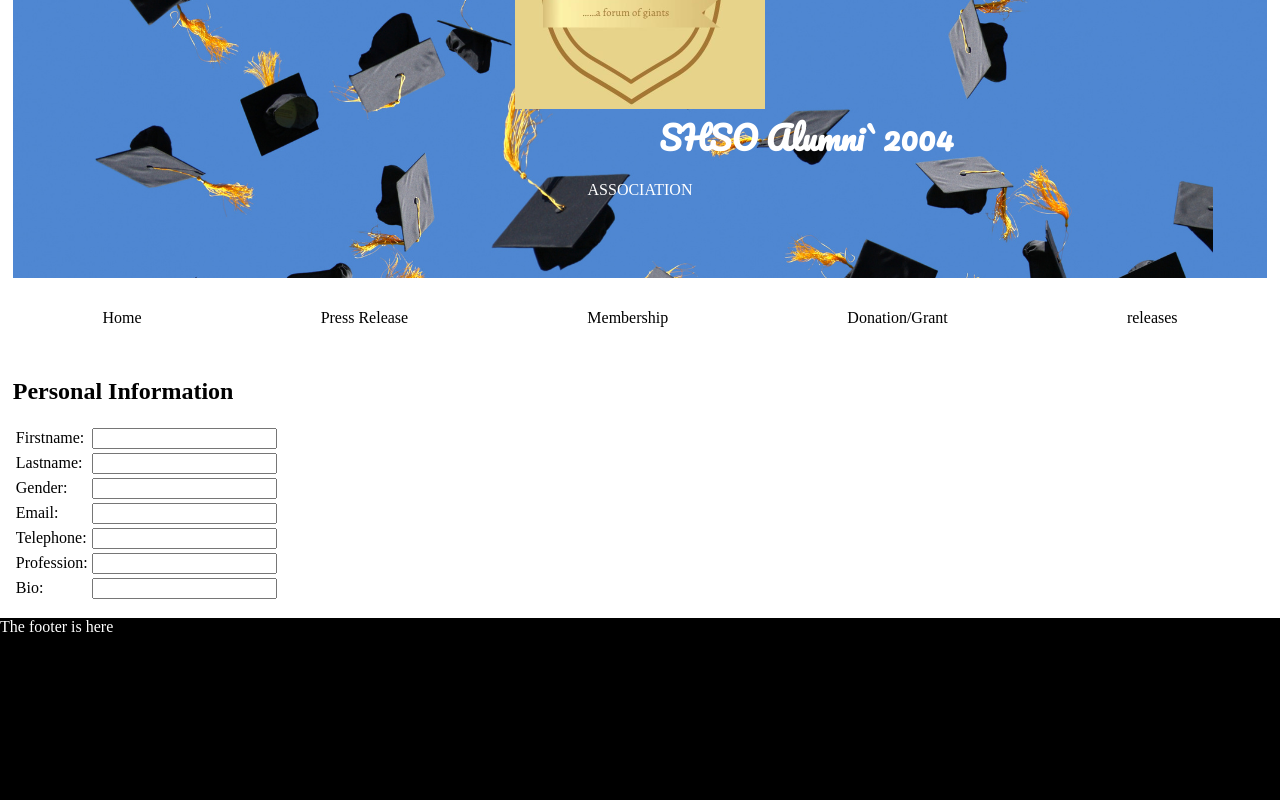
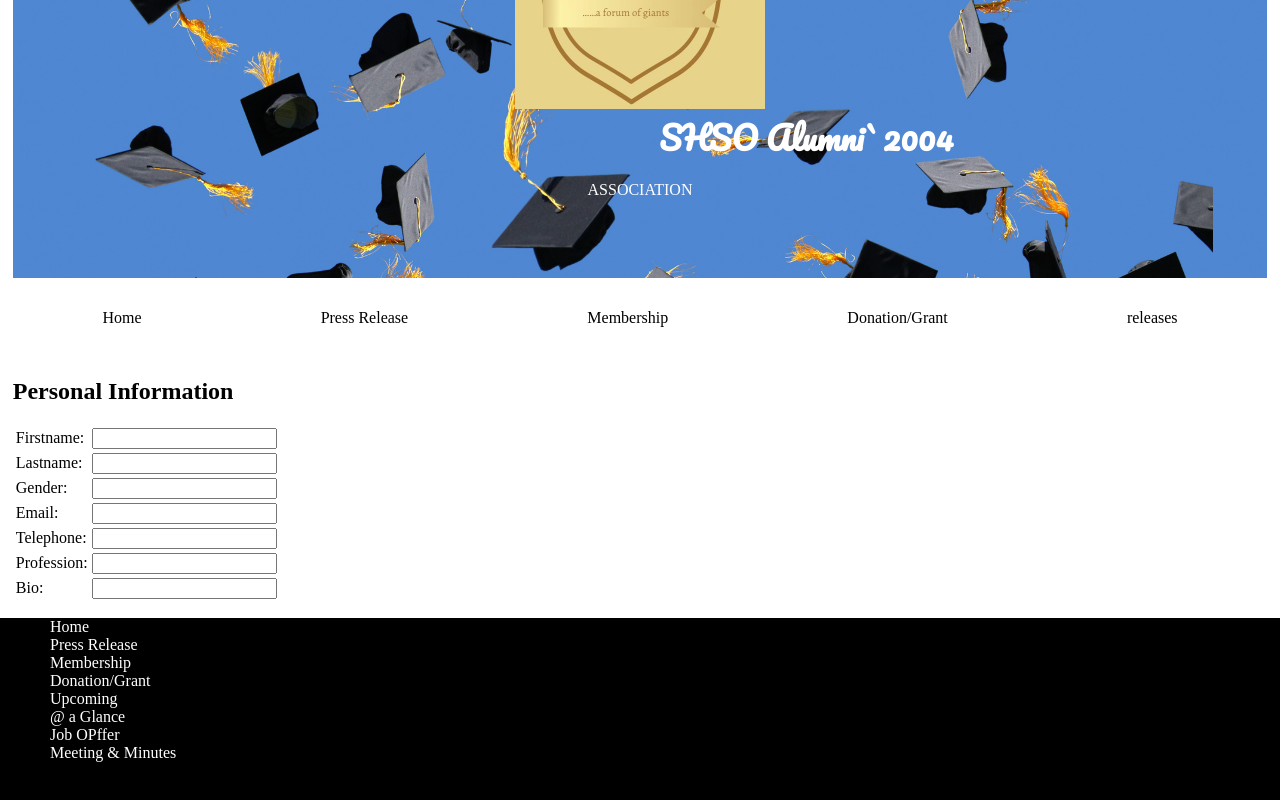
Before and after one commit to henorch/shso, a React (Create React App) app: page /membership in a window 1280 px wide. Shown: the part 212-1012 px from the top of the page. Built offline with nearby package versions, Linux system fonts and the light colour scheme; a web font is replaced by a local one.

Commit message:
membership working

```diff
--- a/src/body/body.components.tsx
+++ b/src/body/body.components.tsx
@@ -1,4 +1,6 @@
+import { useState } from "react";
 import CoreValues from "../components/Core/cores.component"
+import Donation from "../components/DonationModel";
 import Glance from "../components/glance/glance.component";
 import RoadMap from "../components/roadmap/road.component"
 import About from "../routes/about/about.routes"
@@ -8,13 +10,18 @@ import "./body.style.scss"
 
 import { Routes, Route } from 'react-router-dom';
 const Body = () => {
+    const [isDonate, setIsDonate] = useState<Boolean>(false)
     return (
+        <>
+            {isDonate && <Donation />}
             <Routes>
                 <Route path="/" element={<HomeContext />} />
                 <Route path="/about" element={<About />} />
                 <Route path="/glance" element={<Glance />} />
                 <Route path="/membership" element={<MemberShipForm />} />
+
             </Routes>
+        </>
     )
 }
 export default Body
--- /dev/null
+++ b/src/components/DonationModel.tsx
@@ -0,0 +1,41 @@
+const Donation = () => {
+    return (
+        <div style={{
+            background: "#ffefef",
+            opacity: 0.9,
+            display: 'flex',
+            flexDirection: "column",
+            justifyContent: 'center',
+            padding: 3,
+            position: 'fixed',
+            top: 60,
+            left: 10,
+            alignItems: 'center',
+            textAlign: 'center',
+            zIndex: 1,
+            boxShadow: '2px 2px 2px grey'
+        }}>
+            <span style={{
+                position: 'fixed',
+                top: 5,
+                left: 380,
+                width: 40,
+                height: 40,
+                display: 'flex',
+                justifyContent: 'center',
+                alignItems: 'center',
+                borderRadius: 50,
+                background: 'white'
+            }}>X</span>
+            <h2>All <b>Subscriptions, Donation and Grants</b></h2>
+            <b>Should be made to the association account</b>
+            <h2>Union Bank</h2>
+            <span style={{
+                fontSize: 50,
+                fontWeight: 'bold',
+            }}>0209344980</span>
+            <h2>State hight school oyewole</h2></div >
+    )
+}
+
+export default Donation;
--- a/src/components/header/stickyNav.tsx
+++ b/src/components/header/stickyNav.tsx
@@ -1,5 +1,7 @@
 import { Link } from "react-router-dom"
 import './header.style.scss'
+import { useState } from "react"
+
 
 
 const StickyNav = () => {
@@ -10,7 +12,7 @@ const StickyNav = () => {
             <Link to="/">Membership</Link>
             <Link to="/">Donation/Grant</Link>
             <Link to="/">releases</Link>
-    </div>
+        </div>
     )
 }
 export default StickyNav
--- a/src/footer/footer.component.tsx
+++ b/src/footer/footer.component.tsx
@@ -1,12 +1,43 @@
+import { Link } from "react-router-dom"
+
 const Footer = () => {
-    return(
+    return (
         <div style={{
-            minHeight:"200px",
-            width:"100%",
-            background:"black",
-            color:"white"
+            minHeight: "200px",
+            width: "100%",
+            background: "black",
+            color: "white"
         }}>
-            <p>The footer is here</p>
+
+            <ul style={{
+                listStyleType: 'none'
+            }}>
+                <li><Link style={{
+                    color: 'white'
+                }} to="/">Home</Link></li>
+                <li><Link style={{
+                    color: 'white'
+                }} to="/">Press Release</Link></li>
+                <li><Link style={{
+                    color: 'white'
+                }} to="/">Membership</Link></li>
+                <li><Link style={{
+                    color: 'white'
+                }} to="/">Donation/Grant</Link></li>
+                <li><Link style={{
+                    color: 'white'
+                }} to="/">Upcoming</Link></li>
+                <li><Link style={{
+                    color: 'white'
+                }} to="/">@ a Glance</Link></li>
+                <li><Link style={{
+                    color: 'white'
+                }} to="/">Job OPffer</Link></li>
+                <li><Link style={{
+                    color: 'white'
+                }} to="/">Meeting & Minutes</Link></li>
+
+            </ul>
         </div>
     )
 }
```
Lines whose indentation alone changed are shown as unchanged.
